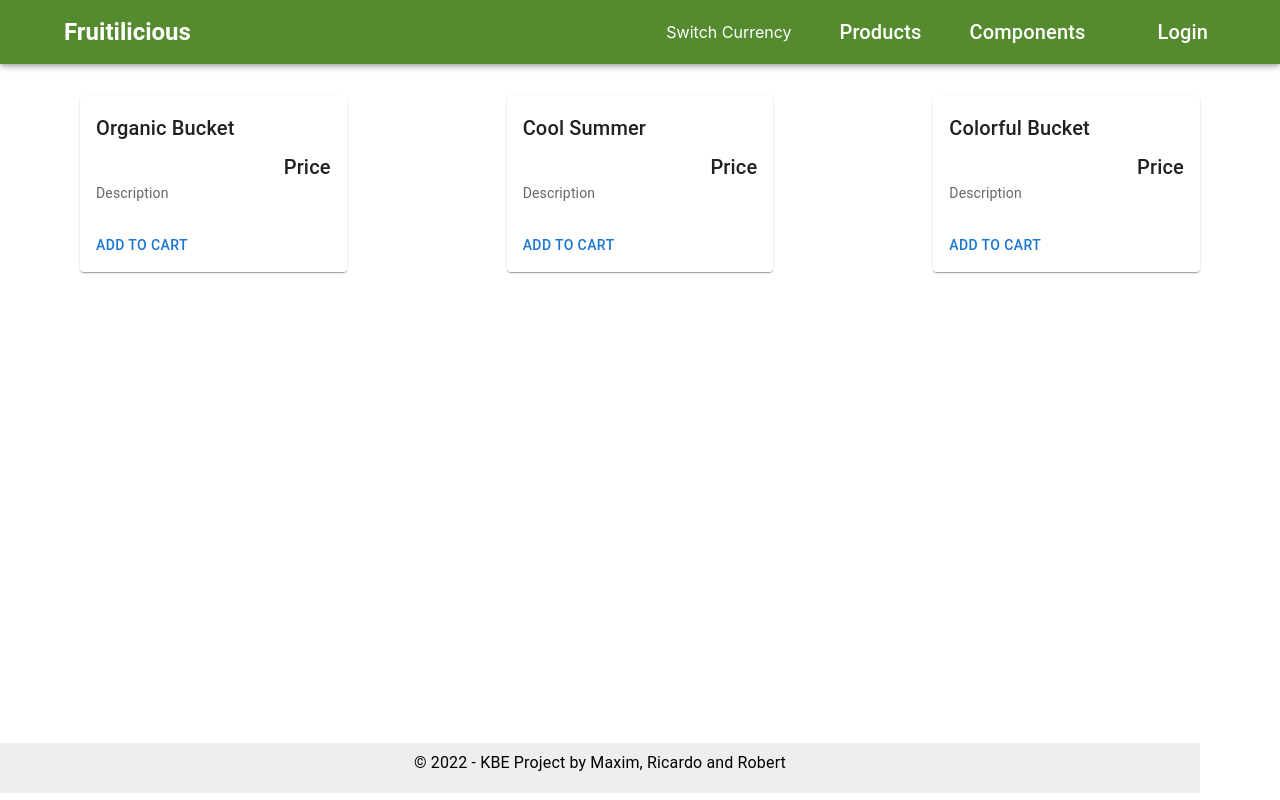
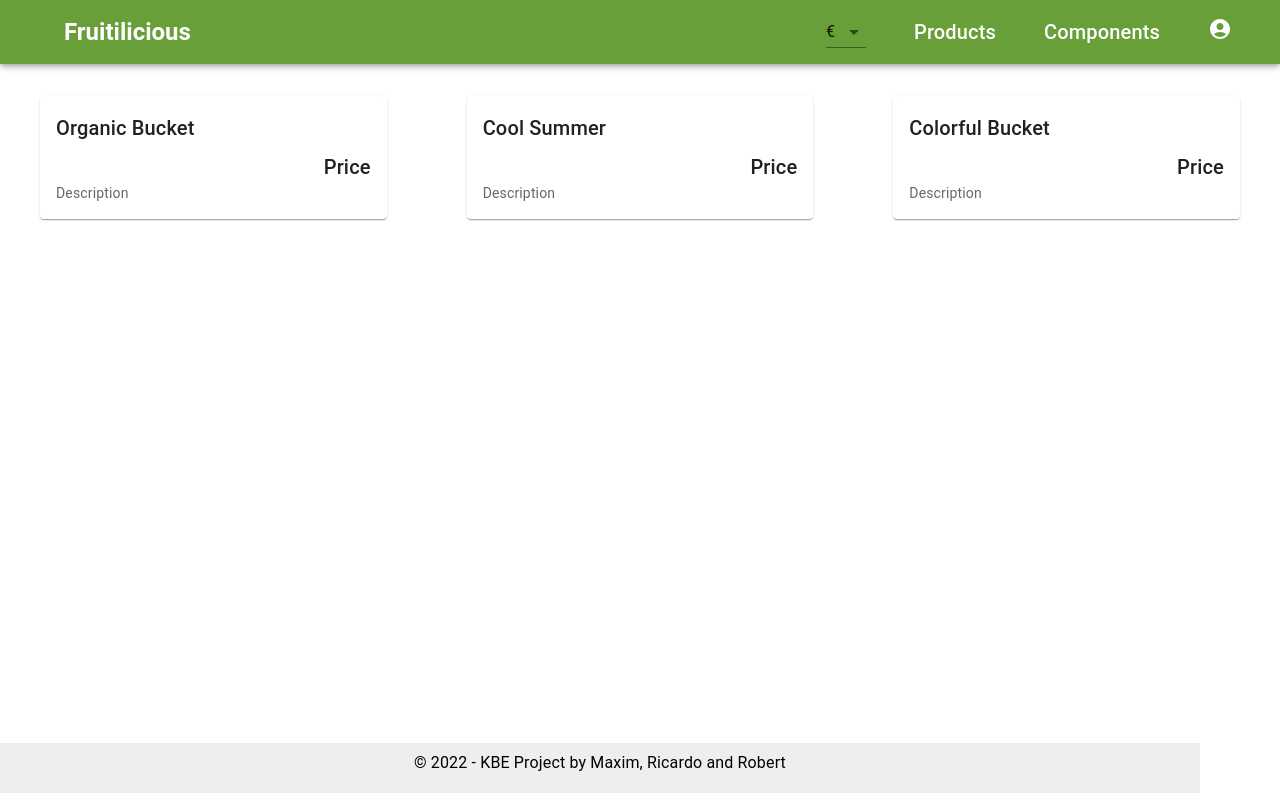
Before and after one commit to MaxRicRob/Frontend, a React (Create React App) app: page / in a window 1280 px wide. Built offline with nearby package versions, Linux system fonts and the light colour scheme; data requests are answered from the project's data file.

Commit message:
added currency field and minor style changes

```diff
--- a/src/components/AllComponents.js
+++ b/src/components/AllComponents.js
@@ -40,7 +40,9 @@ const AllComponents = (props) => {
       } else if (!isLoaded) {
         return(
         <Box textAlign="center" mt={15}>
-          <CircularProgress centered/>
+          <CircularProgress
+          centered
+          sx={{ color: 'secondary.loading' }}/>
         </Box>
           )
       } else {
@@ -48,7 +50,7 @@ const AllComponents = (props) => {
         <Grid container justify="center">
         {components.map((component) => (
           <Grid item key={component.id} xs={12} sm={6} md={4} lg={4}>
-            <Box mt={12} ml={10} mr={10}>
+            <Box mt={12} ml={5} mr={5}>
               <Component component={component}/>
             </Box>
           </Grid>
--- a/src/components/AllProducts.js
+++ b/src/components/AllProducts.js
@@ -40,7 +40,9 @@ const AllProducts = (props) => {
     } else if (!isLoaded) {
       return(
       <Box textAlign="center" mt={15}>
-        <CircularProgress centered/>
+        <CircularProgress
+        centered
+        sx={{ color: 'secondary.loading' }}/>
       </Box>
         )
     } else {
@@ -48,7 +50,7 @@ const AllProducts = (props) => {
       <Grid container justify="center">
         {products.map((product) => (
           <Grid item key={product.id} xs={12} sm={6} md={4} lg={4}>
-            <Box mt={12} ml={10} mr={10}>
+            <Box mt={12} ml={5} mr={5}>
               <Product product={product}/>
             </Box>
           </Grid>
--- a/src/components/Component.js
+++ b/src/components/Component.js
@@ -26,9 +26,6 @@ const Component = ({component}) => {
                     </Typography>
                 </CardContent>
         </CardActionArea>
-        <CardActions disableSpacing>
-            <Button>Add to Cart</Button>
-        </CardActions>
     </Card>
      );
 }
--- a/src/components/Product.js
+++ b/src/components/Product.js
@@ -26,9 +26,6 @@ const Product = ({product}) => {
                         </Typography>
                     </CardContent>
             </CardActionArea>
-            <CardActions disableSpacing>
-                <Button>Add to Cart</Button>
-            </CardActions>
         </Card>
     )
 }
--- a/src/index.js
+++ b/src/index.js
@@ -7,8 +7,10 @@ import { createTheme, colors, ThemeProvider } from '@mui/material';
 const theme = createTheme({
   palette: {
     secondary: {
-      main: colors.lightGreen[800],
+      main: colors.lightGreen[700],
       footer: colors.grey[200],
+      header: colors.lightGreen[50],
+      loading: colors.lightGreen[400],
     },
   }
 })
--- a/src/pages/ComponentDetail.js
+++ b/src/pages/ComponentDetail.js
@@ -54,7 +54,9 @@ const ComponentDetail = (props) => {
         <div>
             <Header/>
                 <Box textAlign="center" mt={15}>
-                <CircularProgress centered/>
+                <CircularProgress
+                centered
+                sx={{ color: 'secondary.loading' }}/>
                 </Box>
             <Footer/>
         </div>
--- a/src/pages/Login.js
+++ b/src/pages/LoginPage.js
@@ -2,8 +2,7 @@ import { useState } from "react"
 import { useNavigate } from "react-router-dom"
 import { Box } from "@mui/system"
 import {Typography, Button, TextField, Link} from '@mui/material'
-import Header from '../structure/Header'
-import Footer from '../structure/Footer'
+import fruitImg from "../img/fruits.jpg";
 
 function Login(props) {
 
@@ -49,18 +48,21 @@ function Login(props) {
   }
 
   return (
-    <div>
-    <Header/>
-      <Box textAlign="center" mt={20} ml={10} mr={10}>
+  <body class="h-screen bg-stone-200 bg-cover">
+      <div class="flex shadow-lg absolute md:inset-20 lg:inset-40 bg-green-100 rounded-xl overflow-hidden min-w-fit">
+        <div class="shrink-0">
+          <img src={fruitImg} alt="fruits"/>
+        </div>
+        <div class="grid auto-rows-max ml-20 mt-20">
         <Typography variant="h5" mb={3} fontWeight="bold">
-          Sign in to Fruitilicious!
+          Welcome to Fruitilicious!
         </Typography>
-        <Box noValidate>
+           <Box noValidate>
              <TextField
               margin="normal"
               required
               id="email"
-              label="E-Mail"
+              label="Email"
               name="email"
               autoFocus
               color="success"
@@ -87,10 +89,10 @@ function Login(props) {
             <Link href="#" variant="body1" color="#357a38">
                   {"Don't have an account? Sign Up"}
             </Link>
-        </Box>
-      </Box>
-    <Footer/>
-    </div>
+            </Box>
+        </div>
+      </div>
+  </body>
   );
 }
 
--- a/src/pages/ProductDetail.js
+++ b/src/pages/ProductDetail.js
@@ -54,7 +54,9 @@ const ProductDetail = (props) => {
         <div>
         <Header/>
           <Box textAlign="center" mt={15}>
-            <CircularProgress centered/>
+            <CircularProgress
+            centered
+            sx={{ color: 'secondary.loading' }}/>
           </Box>
         <Footer/>
       </div>)
--- a/src/router/Router.js
+++ b/src/router/Router.js
@@ -1,6 +1,6 @@
 import React from 'react';
 import { BrowserRouter, Routes, Route } from 'react-router-dom';
-import Login from '../pages/Login';
+import Login from '../pages/LoginPage';
 import LandingPage from '../pages/LandingPage';
 import ProductDetail from '../pages/ProductDetail';
 import ComponentsPage from '../pages/ComponentsPage';
--- a/src/structure/Header.js
+++ b/src/structure/Header.js
@@ -1,8 +1,44 @@
-import { AppBar, Toolbar, Typography, Grid } from "@mui/material";
+import { AppBar, Toolbar, Typography, Grid, TextField, MenuItem } from "@mui/material";
 import { Link } from "react-router-dom";
 import { AccountCircle } from "@mui/icons-material"
+import { useState } from "react";
 
 const Header = (props) => {
+
+    const currencies = [
+        {
+          value: 'USD',
+          label: '$',
+        },
+        {
+          value: 'EUR',
+          label: '€',
+        },
+        {
+          value: 'MXN',
+          label: 'MX$',
+        },
+        {
+          value: 'CAD',
+          label: 'CA$',
+        },
+        {
+          value: 'YEN',
+          label: '¥',
+        },
+        {
+          value: 'POUND',
+          label: '£',
+        }
+      ];
+
+    const [currency, setCurrency] = useState('EUR');
+
+    const currencyChangeHandler = (e) => {
+        const enteredCurrency = e.target.value;
+        setCurrency(enteredCurrency);
+    }
+
     return(
         <AppBar
         position="fixed"
@@ -24,8 +60,21 @@ const Header = (props) => {
               alignItems="center"
             >
                 <Grid item>
-                    Switch Currency
-                    {/* to be implemented */}
+                    <TextField
+                    id="standard-select-currency-native"
+                    select
+                    value={currency}
+                    onChange={currencyChangeHandler}
+                    variant="standard"
+                    color="success"
+                    sx={{ color: 'white'}}
+                    >
+                      {currencies.map((option) => (
+                        <MenuItem key={option.value} value={option.value}>
+                          {option.label}
+                        </MenuItem>
+                      ))}
+                    </TextField>
                 </Grid>
                 <Grid item>
                 <Typography component={Link}
@@ -41,16 +90,8 @@ const Header = (props) => {
                     Components
                 </Typography>
                 </Grid>
-                <Grid item>
-                {(props.isLoggedIn)?
+                <Grid item mr={3} mb={1}>
                 <AccountCircle/>
-                : <Typography component={Link}
-                    to="/login"
-                    variant="h6"
-                    mr={6}
-                    ml={3}>
-                    Login
-                </Typography>}
                 </Grid>
             </Grid>
             </Toolbar>
```
